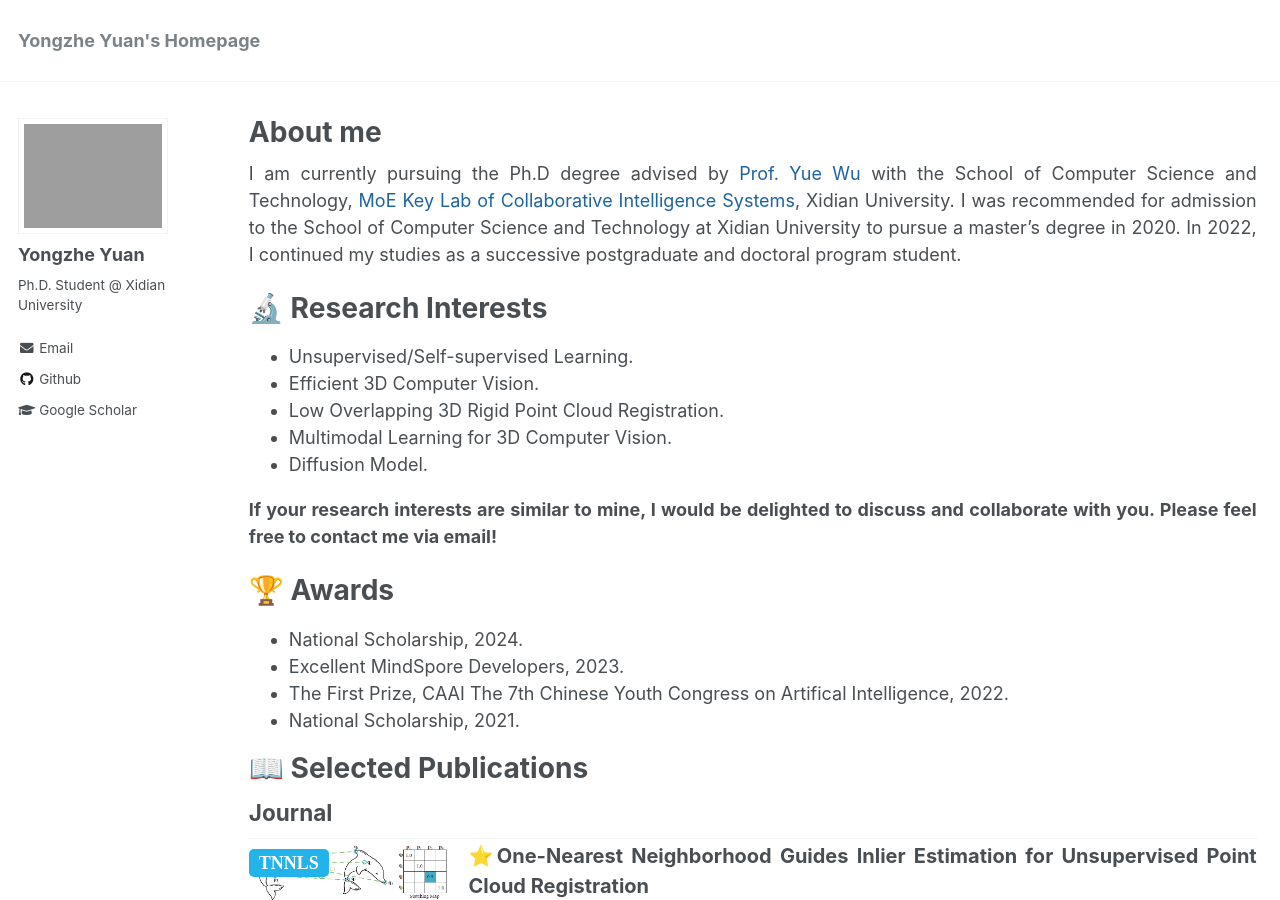
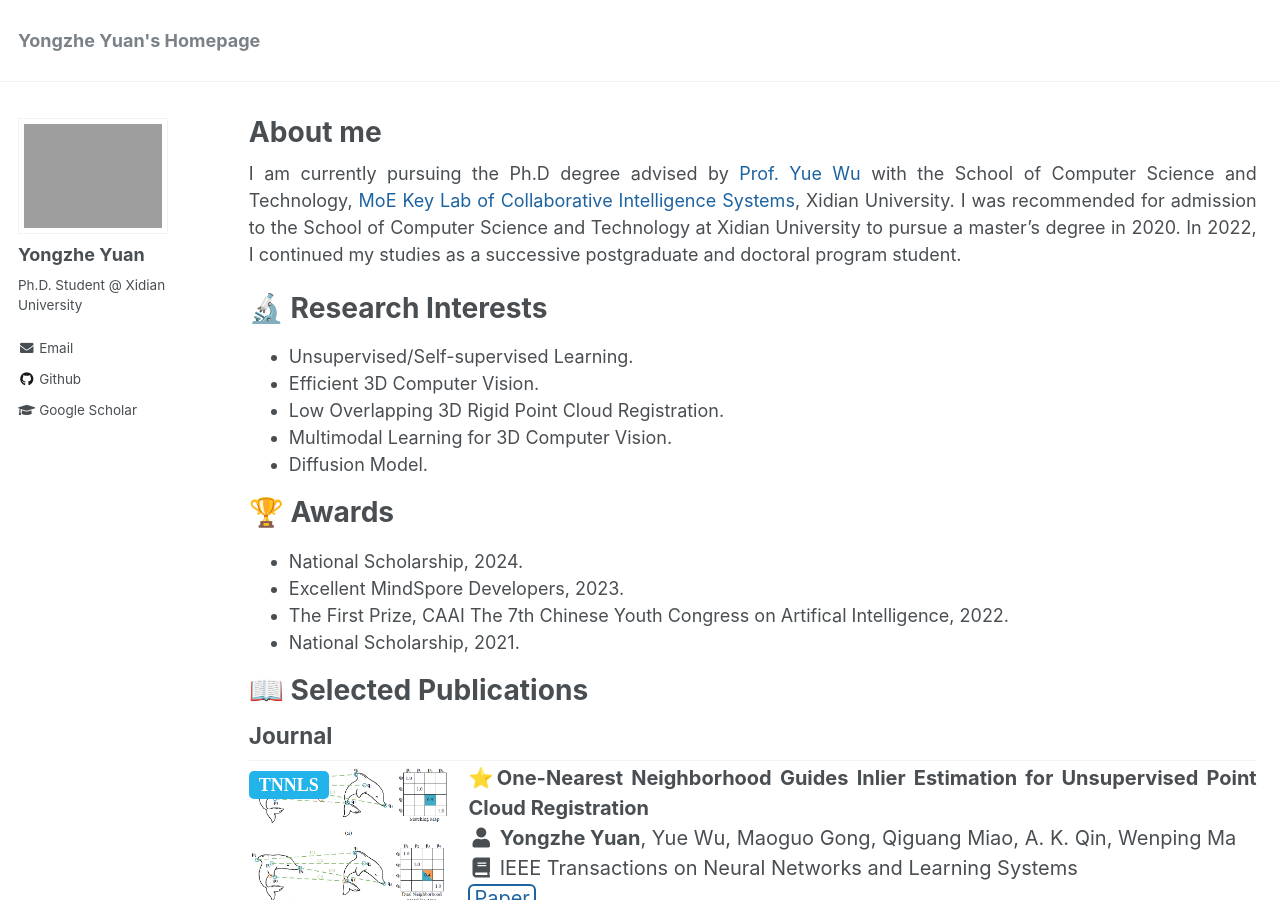
Before and after one commit to YYZMARS/YYZMARS.github.io, a Jekyll site: the page built from _pages/home.md, in a window 1280 px wide and 900 px high. Built offline with Jekyll 4.4.1, drawn with Linux system fonts in a browser that asks for light colours; a script that is not in the unit is left out.

Commit message:
Update home.md

```diff
--- a/_pages/home.md
+++ b/_pages/home.md
@@ -18,8 +18,6 @@ I am currently pursuing the Ph.D degree advised by [Prof. Yue Wu](https://ywuchi
 - Multimodal Learning for 3D Computer Vision.
 - Diffusion Model.
 
-**If your research interests are similar to mine, I would be delighted to discuss and collaborate with you. Please feel free to contact me via email!**
-
 
 <h1>🏆 Awards</h1>
 - National Scholarship, 2024.
```
